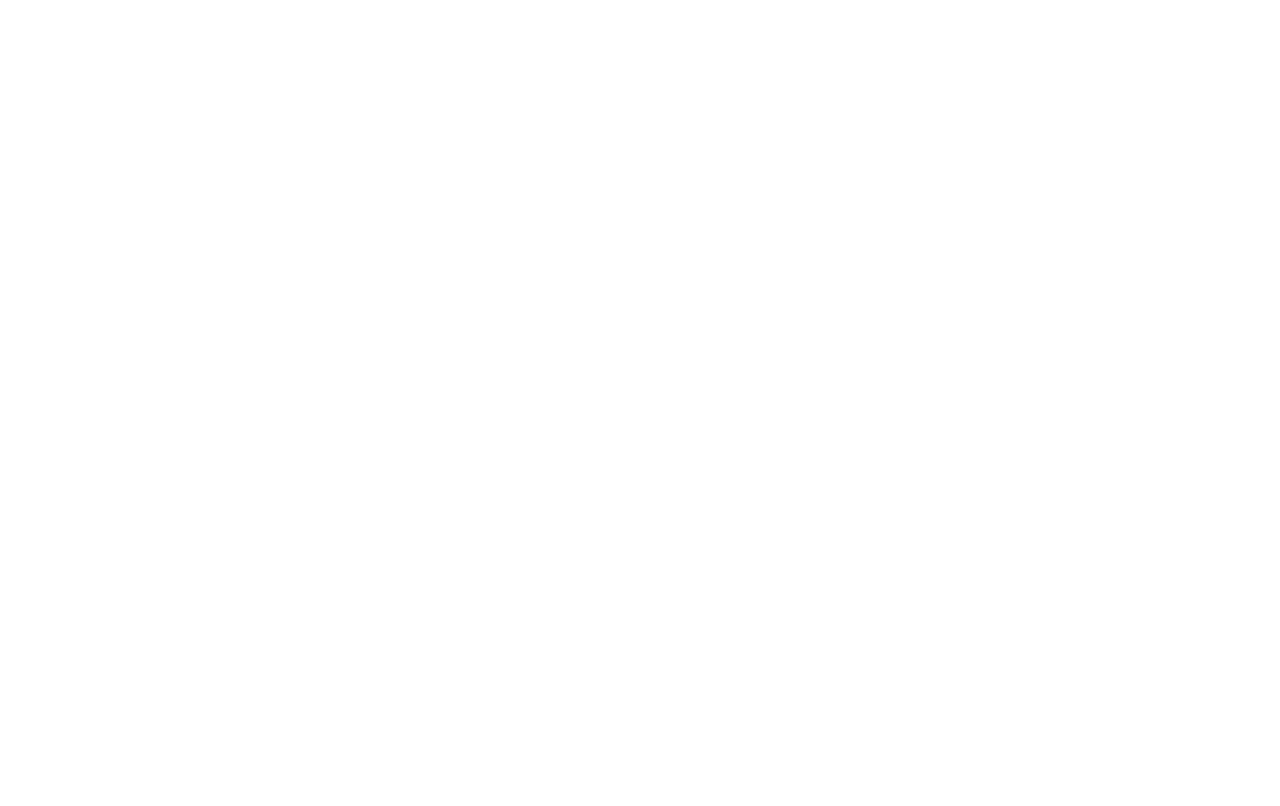
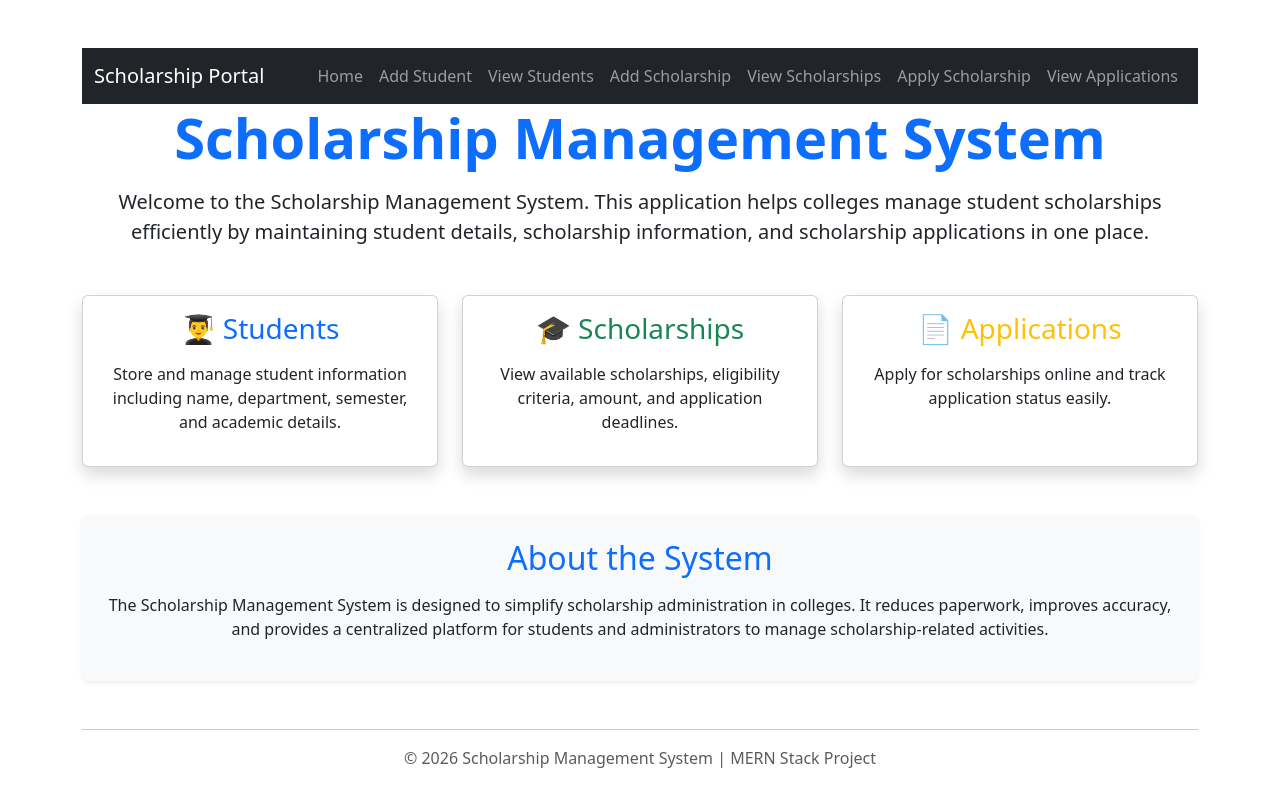
Before and after one commit to Ad-rian27/scholarship-management-app-react, a React (Vite) app: page / in a window 1280 px wide. Shown: the top 806 px of the page. Built offline with nearby package versions, Linux system fonts and the light colour scheme.

Commit message:
Navigation Bar Updated

```diff
--- a/src/App.jsx
+++ b/src/App.jsx
@@ -3,13 +3,19 @@
 import viteLogo from './assets/vite.svg'
 import heroImg from './assets/hero.png'
 import './App.css'
+import Home from './components/Home'
+import { BrowserRouter, Route, Routes } from 'react-router-dom'
 
 function App() {
   const [count, setCount] = useState(0)
 
   return (
     <>
-
+      <BrowserRouter>
+      <Routes>
+        <Route path="/" element={<Home />} />
+      </Routes>
+      </BrowserRouter>
     </>
   )
 }
--- a/src/components/Home.jsx
+++ b/src/components/Home.jsx
@@ -0,0 +1,90 @@
+import React from "react";
+import Navigation from "./Navigation";
+
+const Home = () => {
+  return (
+    <div className="container py-5">
+        <Navigation />
+
+      {/* Welcome Section */}
+      <div className="text-center mb-5">
+        <h1 className="display-4 text-primary fw-bold">
+          Scholarship Management System
+        </h1>
+
+        <p className="lead mt-3">
+          Welcome to the Scholarship Management System. This application helps
+          colleges manage student scholarships efficiently by maintaining
+          student details, scholarship information, and scholarship
+          applications in one place.
+        </p>
+
+
+      </div>
+
+      {/* Features */}
+      <div className="row g-4">
+
+        <div className="col-md-4">
+          <div className="card shadow h-100">
+            <div className="card-body text-center">
+              <h3 className="text-primary">👨‍🎓 Students</h3>
+              <p className="mt-3">
+                Store and manage student information including name, department,
+                semester, and academic details.
+              </p>
+            </div>
+          </div>
+        </div>
+
+        <div className="col-md-4">
+          <div className="card shadow h-100">
+            <div className="card-body text-center">
+              <h3 className="text-success">🎓 Scholarships</h3>
+              <p className="mt-3">
+                View available scholarships, eligibility criteria, amount, and
+                application deadlines.
+              </p>
+            </div>
+          </div>
+        </div>
+
+        <div className="col-md-4">
+          <div className="card shadow h-100">
+            <div className="card-body text-center">
+              <h3 className="text-warning">📄 Applications</h3>
+              <p className="mt-3">
+                Apply for scholarships online and track application status
+                easily.
+              </p>
+            </div>
+          </div>
+        </div>
+
+      </div>
+
+
+      <div className="mt-5 p-4 bg-light rounded shadow-sm">
+        <h2 className="text-center text-primary">About the System</h2>
+
+        <p className="mt-3 text-center">
+          The Scholarship Management System is designed to simplify scholarship
+          administration in colleges. It reduces paperwork, improves accuracy,
+          and provides a centralized platform for students and administrators to
+          manage scholarship-related activities.
+        </p>
+      </div>
+
+
+      <footer className="text-center mt-5">
+        <hr />
+        <p className="text-muted">
+          © 2026 Scholarship Management System | MERN Stack Project
+        </p>
+      </footer>
+
+    </div>
+  );
+};
+
+export default Home;
```
